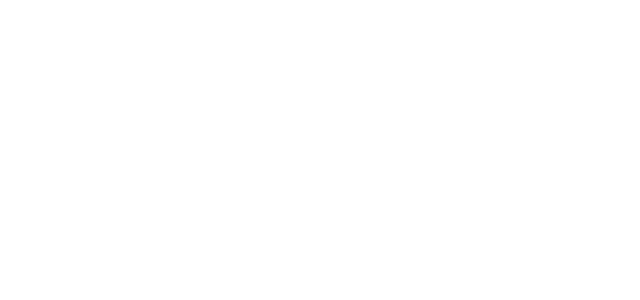
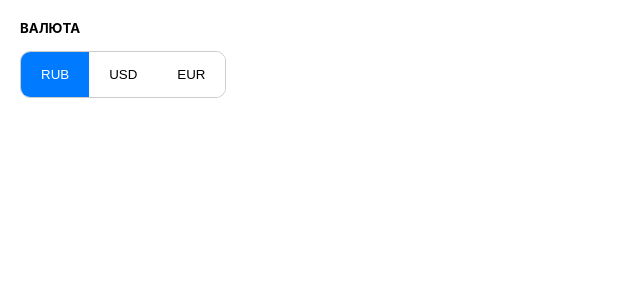
Before and after one commit to DanZalov/test-task-idea, a React (Create React App) app: page / in a window 1280 px wide. Shown: the top 300 px of the page, without its empty margins (0-640 px from the left). Built offline with nearby package versions, Linux system fonts and the light colour scheme.

Commit message:
add currency selector component

```diff
--- a/src/App.css
+++ b/src/App.css
@@ -1,3 +1,4 @@
 .App {
-  text-align: center;
+  display: flex;
+  flex-direction: row;
 }
--- a/src/App.tsx
+++ b/src/App.tsx
@@ -1,7 +1,12 @@
 import './App.css'
+import Card from './components/Card'
+import Options from './components/Options'
 
-function App() {
-  return <div className="App"></div>
+export default function App() {
+  return (
+    <div className="App">
+      <Options />
+      <Card />
+    </div>
+  )
 }
-
-export default App
--- /dev/null
+++ b/src/components/Card.tsx
@@ -0,0 +1,3 @@
+export default function Card() {
+  return <></>
+}
--- /dev/null
+++ b/src/components/CurrencySelector.css
@@ -0,0 +1,29 @@
+.currency-selector-container {
+  padding: 20px;
+}
+
+.currency-title {
+  margin: 0px;
+  margin-bottom: 15px;
+}
+
+.currency-selector-wrapper {
+  display: flex;
+  border: 1px solid #cccccc;
+  border-radius: 10px;
+  overflow: hidden;
+}
+
+.currency-selector-option {
+  flex: 1;
+  padding: 15px 20px;
+  border: none;
+  background-color: #ffffff;
+  color: #000000;
+  cursor: pointer;
+}
+
+.currency-selector-option.active {
+  background-color: #007bff;
+  color: #ffffff;
+}
--- /dev/null
+++ b/src/components/CurrencySelector.tsx
@@ -0,0 +1,38 @@
+import { useState } from 'react'
+import './CurrencySelector.css'
+
+export default function CurrencySelector() {
+  const [activeOption, setActiveOption] = useState(1)
+
+  return (
+    <div className="currency-selector-container">
+      <h5 className="currency-title">ВАЛЮТА</h5>
+      <div className="currency-selector-wrapper">
+        <button
+          className={`currency-selector-option ${
+            activeOption === 1 ? 'active' : ''
+          }`}
+          onClick={() => setActiveOption(1)}
+        >
+          RUB
+        </button>
+        <button
+          className={`currency-selector-option ${
+            activeOption === 2 ? 'active' : ''
+          }`}
+          onClick={() => setActiveOption(2)}
+        >
+          USD
+        </button>
+        <button
+          className={`currency-selector-option ${
+            activeOption === 3 ? 'active' : ''
+          }`}
+          onClick={() => setActiveOption(3)}
+        >
+          EUR
+        </button>
+      </div>
+    </div>
+  )
+}
--- /dev/null
+++ b/src/components/Options.tsx
@@ -0,0 +1,15 @@
+import { useState } from 'react'
+import CurrencySelector from './CurrencySelector'
+
+type CurrencyType = 'RUB' | 'USD' | 'EURO'
+
+export default function Options() {
+  const [currency, setCurrency] = useState<CurrencyType>('RUB')
+  const [stopArray, setStopArray] = useState<boolean[]>(new Array(4).fill(true))
+  return (
+    <div className="options">
+      <CurrencySelector />
+      <div className="stop-selector"></div>
+    </div>
+  )
+}
```
